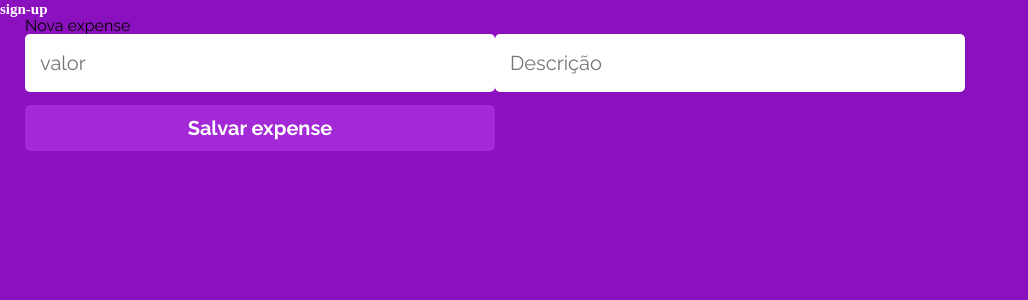
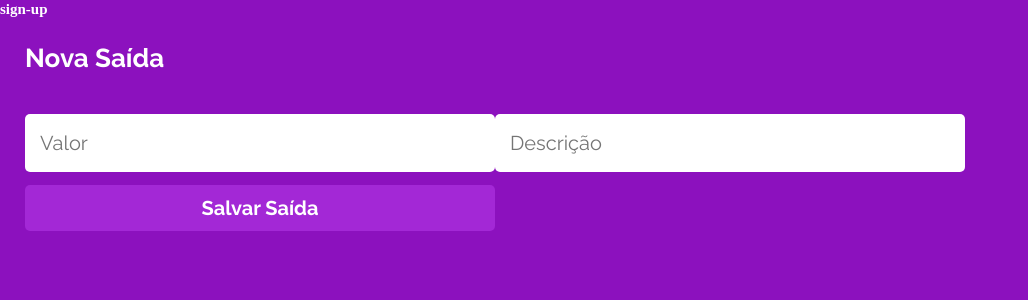
Before and after one commit to marialmm/my-wallet, a React (Create React App) app: page /new/expense in a window 1280 px wide. Shown: the top 300 px of the page, without its empty margins (0-1028 px from the left). Built offline with nearby package versions, Linux system fonts and the light colour scheme; a web font is replaced by a local one.

Commit message:
Add New/:type layout

```diff
--- a/src/Assets/globalStyle/globalStyle.js
+++ b/src/Assets/globalStyle/globalStyle.js
@@ -106,6 +106,13 @@ const GlobalStyle = createGlobalStyle`
         font-size: 20px;
         margin-bottom: 36px;
     }
+
+    h1{
+        font-weight: 700;
+        font-size: 26px;
+        line-height: 31px;
+        color: #FFFFFF;
+    }
 `;
 
 export default GlobalStyle;
--- a/src/Components/Home.js
+++ b/src/Components/Home.js
@@ -43,13 +43,6 @@ const Main = styled.main`
         justify-content: space-between;
         align-items: center;
         height: 78px;
-    }
-
-    aside h1{
-        font-weight: 700;
-        font-size: 26px;
-        line-height: 31px;
-        color: #FFFFFF;
     }
 
     aside svg{
--- a/src/Components/New.js
+++ b/src/Components/New.js
@@ -1,35 +1,68 @@
-import {useParams, Link} from "react-router-dom";
+import { useParams, useNavigate } from "react-router-dom";
 import styled from "styled-components";
-import {useState} from "react";
+import { useState } from "react";
 
-function New(){
-    const {type} = useParams();
+function New() {
+    const { type } = useParams();
     const [newEntry, setNewEntry] = useState({
         value: "",
         description: "",
-        type: type
+        type: type,
     });
 
-    function sendInputData(e){
+    const navigate = useNavigate();
+
+    let type_ptbr;
+
+    if (type === "income") {
+        type_ptbr = "Entrada";
+    } else if (type === "expense") {
+        type_ptbr = "Saída";
+    }
+
+    function sendInputData(e) {
         e.preventDefault();
         console.log(newEntry);
+        navigate("/home");
     }
 
-    return(
+    return (
         <Main>
-            <h1>Nova {type}</h1>
-                <form onSubmit={(e) => sendInputData(e)} >
-                    <input type="number" placeholder="valor" value={newEntry.value} onChange={(e) => setNewEntry({...newEntry, value:e.target.value})} />
-                    <input type="text" placeholder="Descrição" value={newEntry.description} onChange={(e) => setNewEntry({...newEntry, description:e.target.value})} />
-                    <button type="submit">Salvar {type}</button>
-                </form>
+            <h1>Nova {type_ptbr}</h1>
+            <form onSubmit={(e) => sendInputData(e)}>
+                <input
+                    type="number"
+                    placeholder="Valor"
+                    value={newEntry.value}
+                    onChange={(e) =>
+                        setNewEntry({ ...newEntry, value: e.target.value })
+                    }
+                    required
+                />
+                <input
+                    type="text"
+                    placeholder="Descrição"
+                    value={newEntry.description}
+                    onChange={(e) =>
+                        setNewEntry({
+                            ...newEntry,
+                            description: e.target.value,
+                        })
+                    }
+                    required
+                />
+                <button type="submit">Salvar {type_ptbr}</button>
+            </form>
         </Main>
-
-    )
+    );
 }
 
 const Main = styled.main`
+    padding-top: 25px;
 
-`
+    form {
+        margin-top: 40px;
+    }
+`;
 
 export default New;
```
